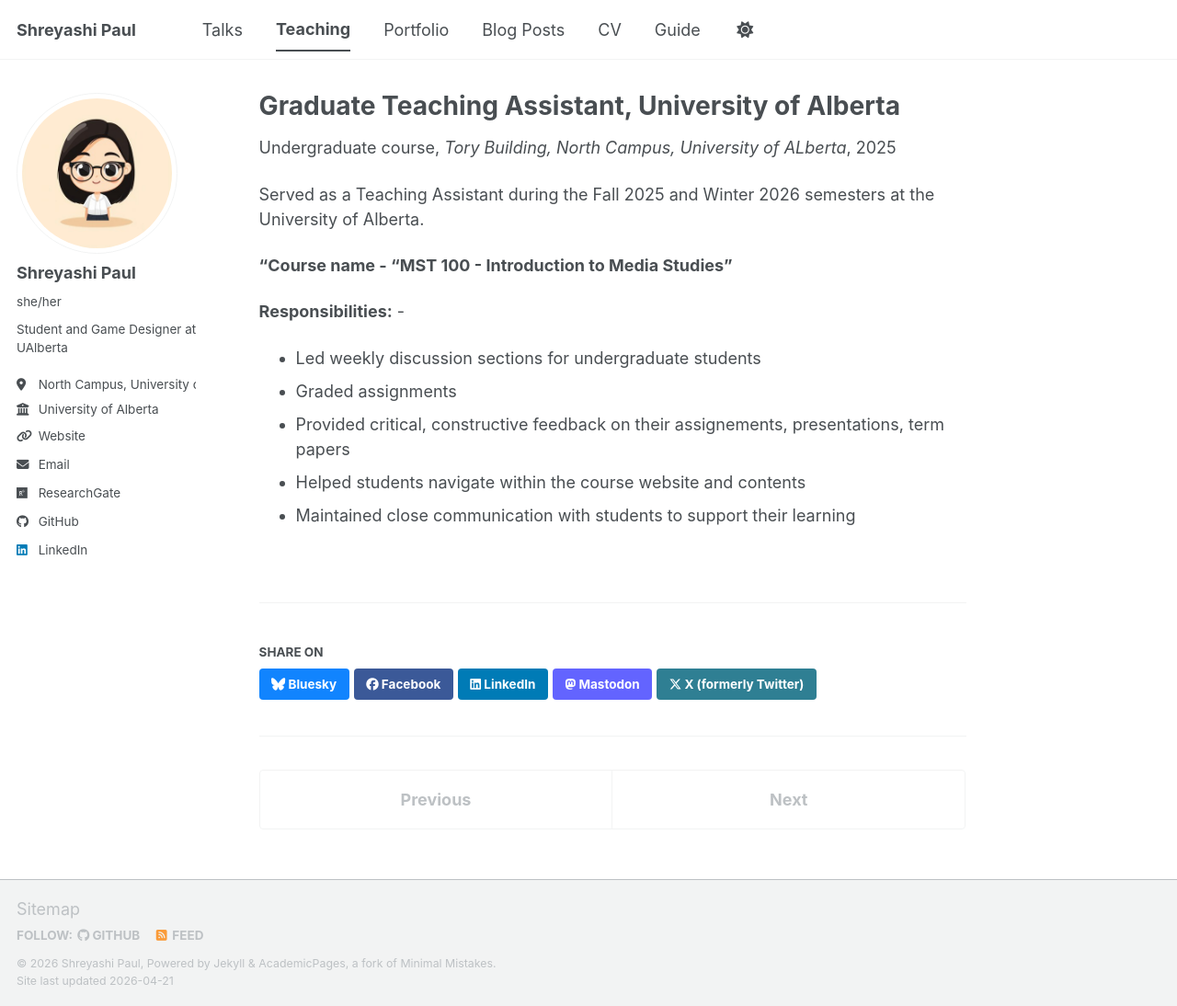
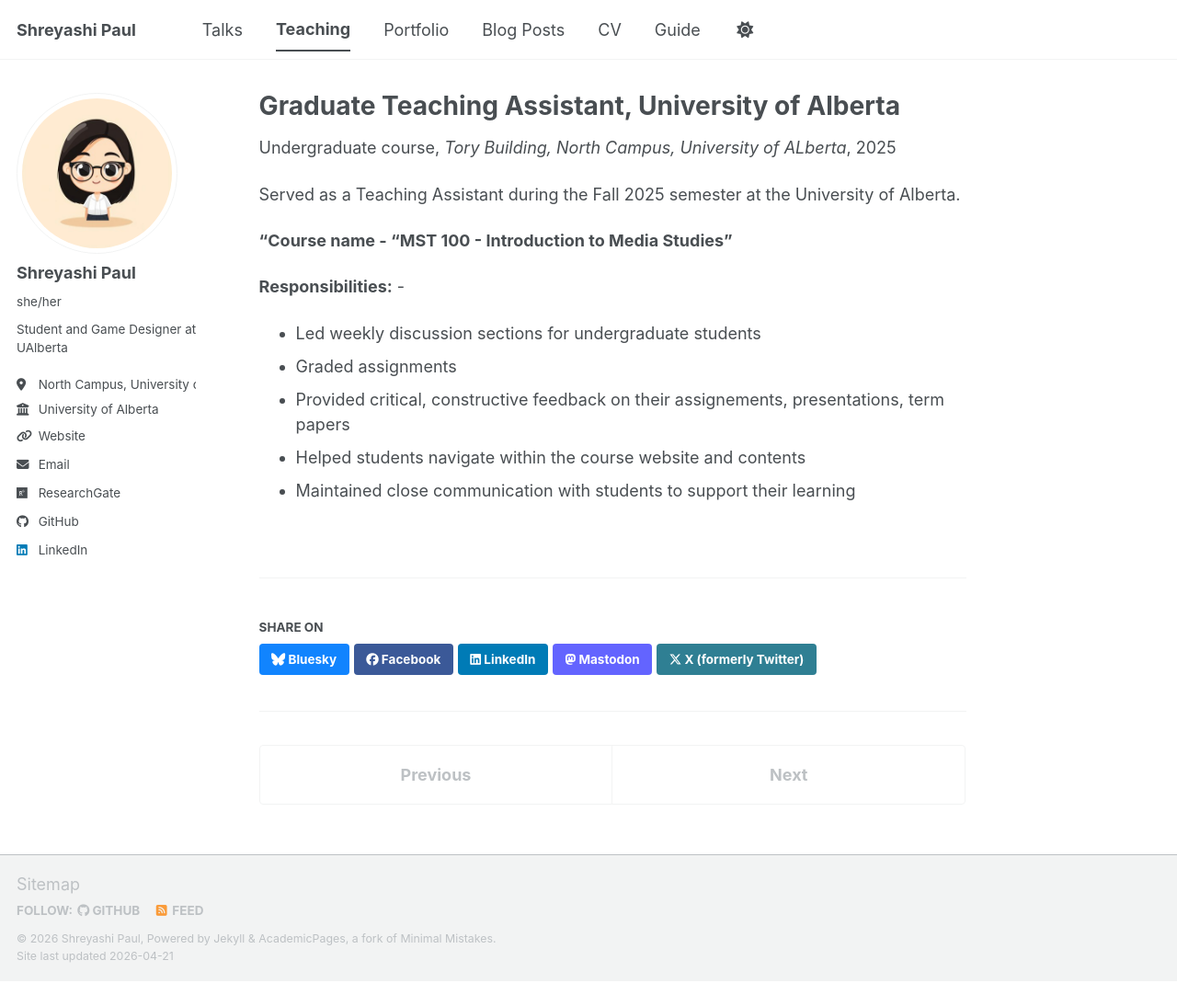
Before and after one commit to s-pl70/me, a Jekyll site: the page built from _teaching/2014-spring-teaching-1.md, in a window 1280 px wide and 1094 px high. Shown: the whole window at 92% size. Built offline with Jekyll 4.4.1, drawn with Linux system fonts in a browser that asks for light colours; a script bundle is joined from its source files by our own code; library files that are not in the unit come from our copies.

Commit message:
Update 2014-spring-teaching-1.md

```diff
--- a/_teaching/2014-spring-teaching-1.md
+++ b/_teaching/2014-spring-teaching-1.md
@@ -9,7 +9,7 @@ location: "Edmonton, Alberta, Canada, "
 ---
 
 
-Served as a Teaching Assistant during the Fall 2025 and Winter 2026 semesters at the University of Alberta.
+Served as a Teaching Assistant during the Fall 2025 semester at the University of Alberta.
 
 **"Course name - "MST 100 - Introduction to Media Studies"**
 
```
